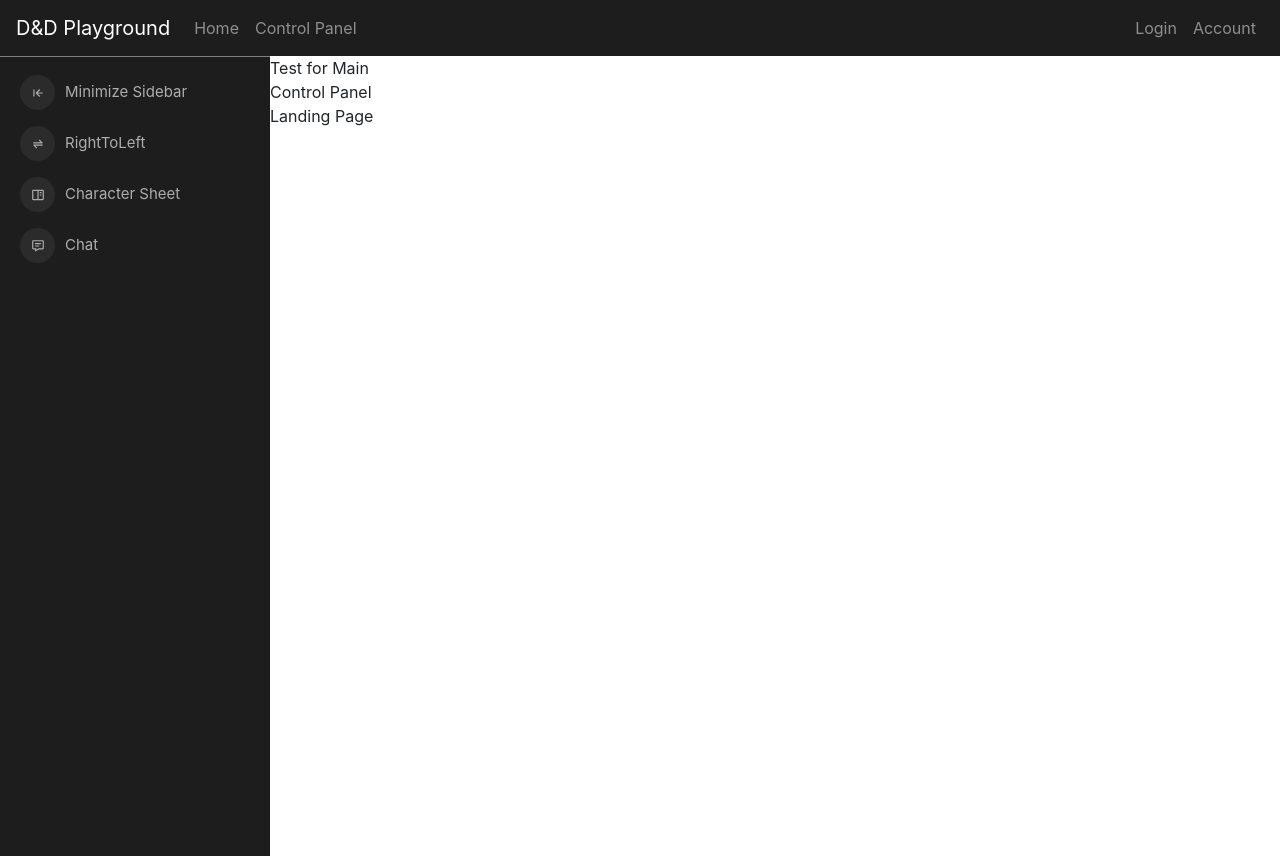
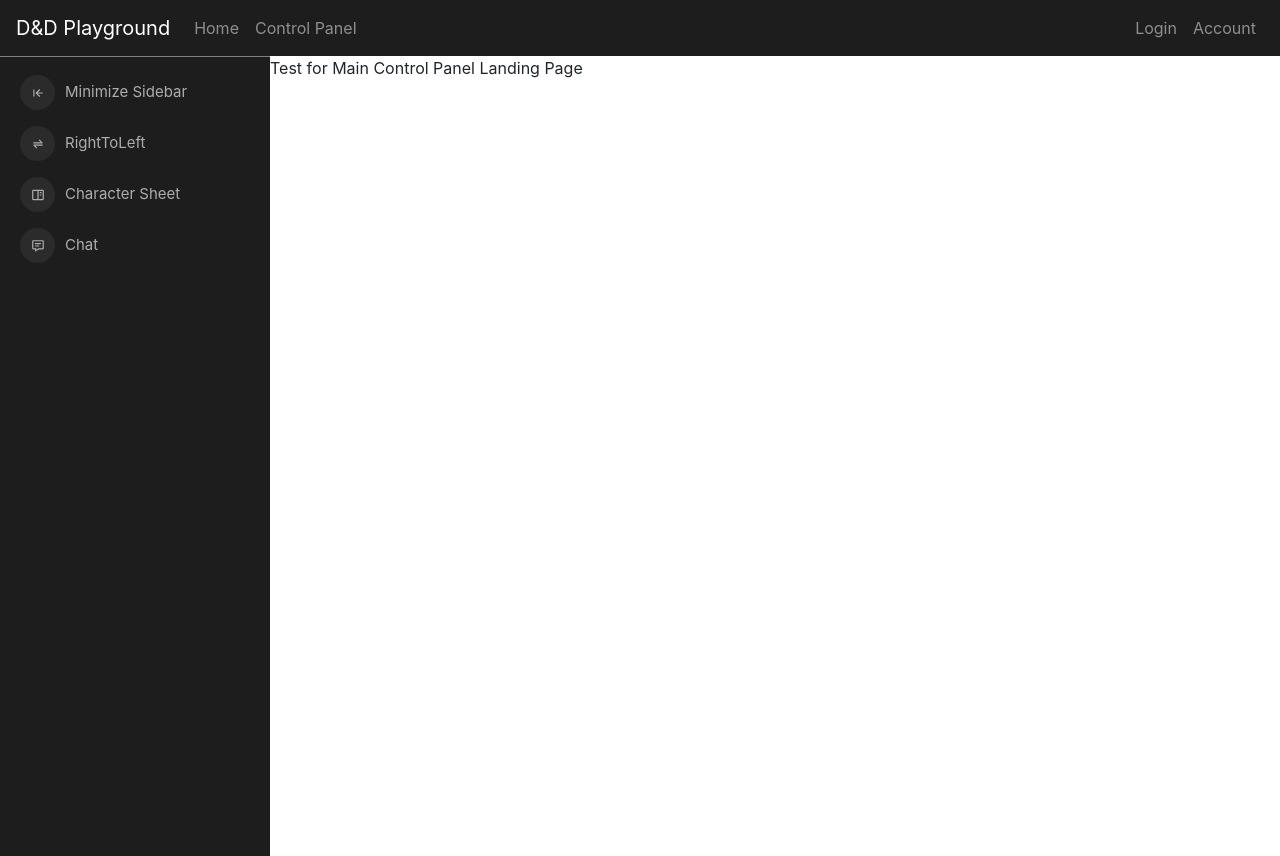
Before and after one commit to williammabernathy/Character_Sheet, a React (Create React App) app: page /controlpanel in a window 1280 px wide. Built offline with nearby package versions, Linux system fonts and the light colour scheme.

Commit message:
fixed width scaling bug in control panel

```diff
--- a/src/Components/ControlPanel/ControlPanel.css
+++ b/src/Components/ControlPanel/ControlPanel.css
@@ -1,5 +1,4 @@
 .controlPanelWrapper {
-    width: 30%;
     display: flex;
 }
 
```
